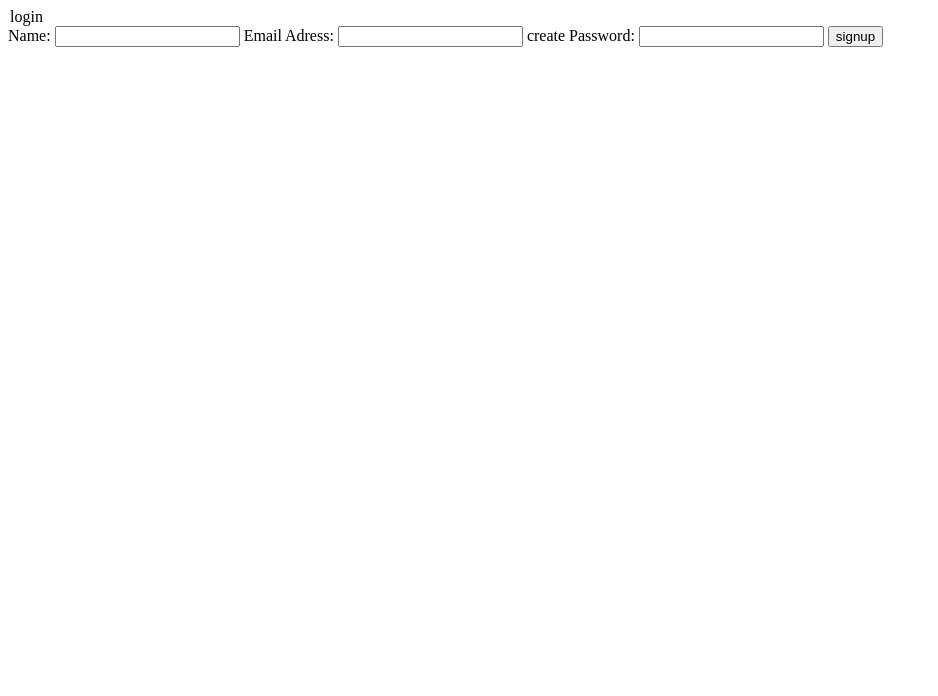
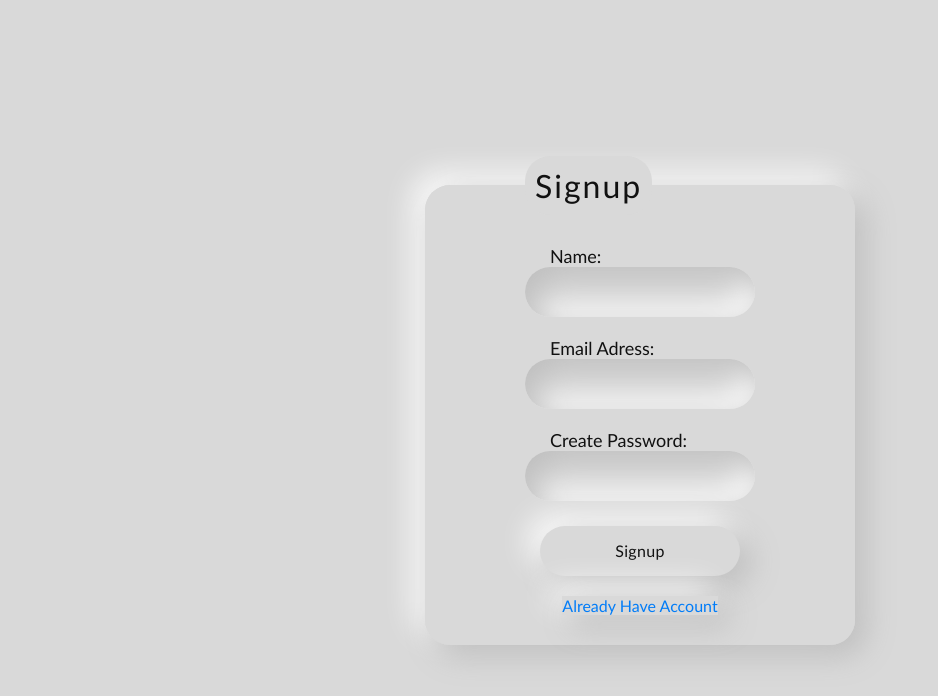
Before and after one commit to mmx10d/Message-System, a website: page Public/pages/signup.html in a window 1280 px wide. Shown: the whole page, without its empty margins (0-938 px from the left). Drawn offline with Linux system fonts and the light colour scheme.

Commit message:
update ui login/signup pages

```diff
--- /dev/null
+++ b/Public/css/login.css
@@ -0,0 +1,122 @@
+* {
+  padding: 0;
+  margin: 0;
+  border: none;
+  --shadow_inside--:
+    inset 10px 10px 30px 1px #bebebe,
+    inset -10px -10px 30px 1px #ffffff;
+  --shadow_outside--:
+    10px 10px 30px 1px #bebebe,
+    -10px -10px 30px 1px #ffffff;
+  --radius--: 25px;
+  color: #111111;
+  background: #d9d9d9;
+  font-family: 'Gill Sans', 'Gill Sans MT', Calibri, 'Trebuchet MS', sans-serif;
+}
+
+form {
+  display: flex;
+  justify-content: center;
+  align-items: center;
+  width: 100vw;
+  height: 100vh;
+}
+
+fieldset {
+  display: flex;
+  flex-direction: column;
+  align-items: center;
+  width: max-content;
+  height: max-content;
+  padding: 30px 100px;
+  border-radius: var(--radius--);
+  box-shadow: var(--shadow_outside--);
+  text-transform: capitalize;
+  font-size: large;
+}
+
+input {
+  border-radius: var(--radius--);
+  /* i want a exact math */
+  max-width: 350px;
+  min-width: 200px;
+  max-height: 70px;
+  min-height: 50px;
+  box-shadow: var(--shadow_inside--);
+  margin-bottom: 20px;
+  font-size: medium;
+  padding: 0 15px;
+  letter-spacing: 0.3px;
+}
+
+input:hover {
+  box-shadow: var(--shadow_outside--);
+}
+
+input:focus {
+  box-shadow: var(--shadow_outside--);
+  outline: none;
+}
+
+input[type="button"] {
+  margin: 5px;
+  text-transform: capitalize;
+  box-shadow: var(--shadow_outside--);
+  cursor: pointer;
+}
+
+input[type="button"]:hover {
+  box-shadow: var(--shadow_inside--);
+}
+
+label {
+  max-width: 350px;
+  min-width: 200px;
+  margin-left: 20px;
+  z-index: 2;
+  background: transparent;
+}
+
+legend {
+  font-size: xx-large;
+  letter-spacing: 2px;
+  border-radius: var(--radius--);
+  padding: 10px;
+}
+
+a {
+  color: #007cf8;
+  margin-top: 15px;
+  font-size: medium;
+  text-decoration: none;
+  box-shadow: var(--shadow_outside--);
+}
+
+dialog {
+  position: absolute;
+  left: 50%;
+  top: 0;
+  translate: -50%;
+  border-radius: 10px;
+  border: 1px solid red;
+  width: 100px;
+  height: max-content;
+  box-sizing: var(--shadow_outside--);
+  padding: 20px;
+  text-align: center;
+  margin: 10px;
+}
+
+dialog button {
+  border-radius: inherit;
+  padding: 5px;
+  width: 100px;
+  margin-top: 25px;
+  text-transform: capitalize;
+  box-shadow: var(--shadow_outside--);
+  cursor: pointer;
+}
+
+dialog button:hover {
+  box-shadow: var(--shadow_inside--);
+}
--- a/Public/pages/signup.html
+++ b/Public/pages/signup.html
@@ -4,12 +4,14 @@
 <head>
   <meta charset="UTF-8">
   <meta name="viewport" content="width=device-width, initial-scale=1.0">
-  <title>login | signup</title>
+  <link rel="stylesheet" href="../css/login.css">
+  <title>signup</title>
 </head>
 
 <body>
   <form>
-    <legend>login</legend>
+    <fieldset>
+      <legend>signup</legend>
       <label for="name">Name:</label>
       <input type="text" id="name">
       <label for="email">Email Adress:</label>
@@ -17,7 +19,12 @@
       <label for="password">create Password:</label>
       <input type="password" id="password">
       <input onclick="send()" type="button" value="signup">
+      <a href="/api/login">Already have account</a>
+    </fieldset>
   </form>
+  <dialog>
+    <button onclick="modal.close()">ok</button>
+  </dialog>
   <!--varibles-->
   <script>
     //to change it later
@@ -26,6 +33,7 @@
     const name_input = document.querySelector("#name");
     const email_input = document.querySelector("#email");
     const password_input = document.querySelector("#password");
+    const modal = document.querySelector("dialog");
   </script>
   <!--functions-->
   <script>
```
Also changed, not shown: Public/index.html (+5 -1 lines), Public/pages/login.html (+7 -2 lines). Lines whose indentation alone changed are shown as unchanged.
